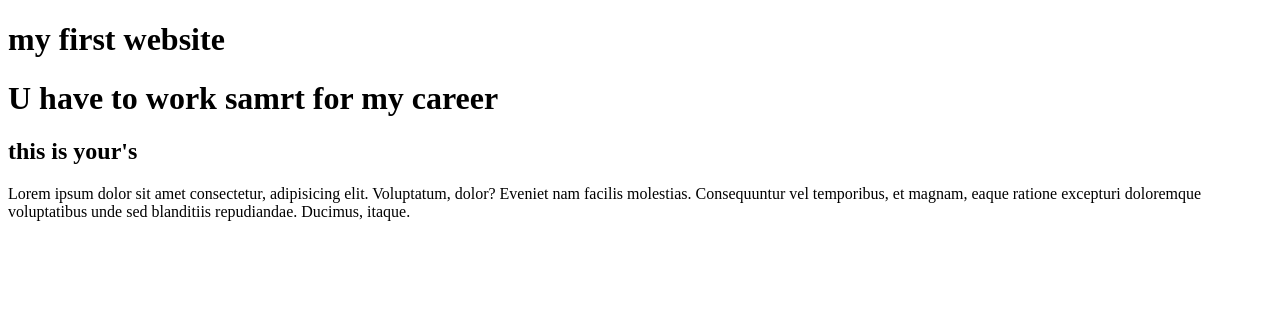
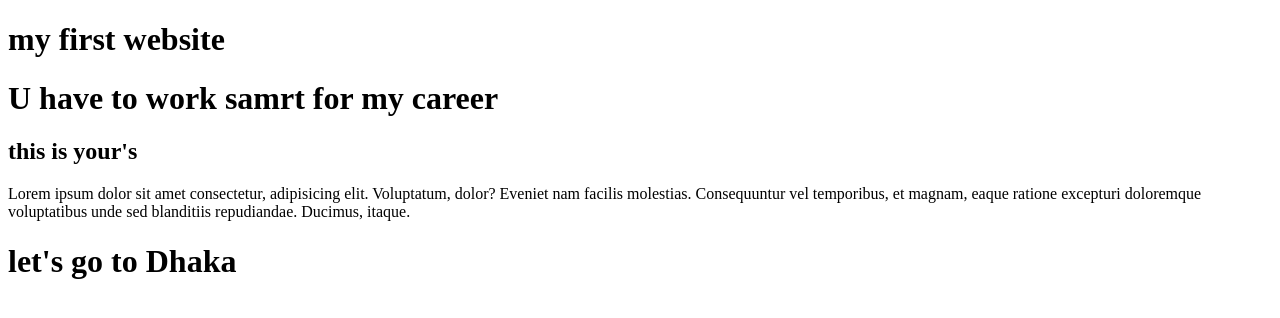
Before and after one commit to prodesignmax18/My-first-website, a plain HTML site: page index.html in a window 1280 px wide. Drawn offline with Linux system fonts and the light colour scheme.

Commit message:
simple changes

```diff
--- a/index.html
+++ b/index.html
@@ -11,5 +11,6 @@
     <h1>U have to work samrt for my career</h1>
     <h2>this is your's</h2>
     <P>Lorem ipsum dolor sit amet consectetur, adipisicing elit. Voluptatum, dolor? Eveniet nam facilis molestias. Consequuntur vel temporibus, et magnam, eaque ratione excepturi doloremque voluptatibus unde sed blanditiis repudiandae. Ducimus, itaque.</P>
+    <h1>let's go to Dhaka</h1>
 </body>
 </html>
```
